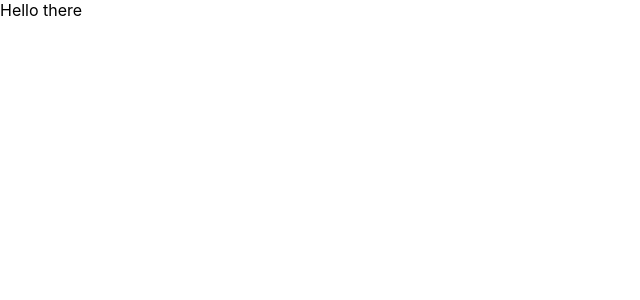
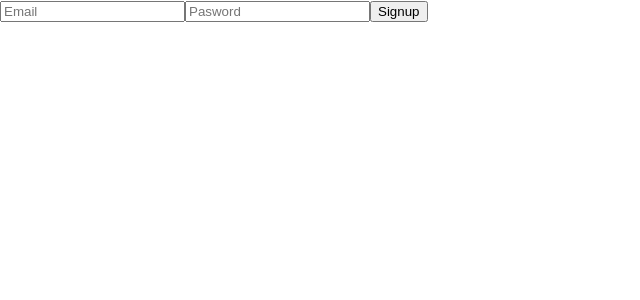
Before and after one commit to itsrojasleon/react-node-blog, a React (Create React App) app in the folder blog-client/: page / in a window 1280 px wide. Shown: the top 300 px of the page, without its empty margins (0-640 px from the left). Built offline with nearby package versions, Linux system fonts and the light colour scheme.

Commit message:
Making a post request to the API

```diff
--- a/blog-client/src/context/AuthContext.js
+++ b/blog-client/src/context/AuthContext.js
@@ -12,9 +12,11 @@ const authReducer = (state, action) => {
 
 const signup = dispatch => async ({ email, password }) => {
   try {
+    console.log('okokokokok');
     const response = await blogApi.post('/signup', { email, password });
     dispatch({ type: 'signup', payload: response.data.token });
   } catch (err) {
+    console.log('Upsss');
     dispatch({ type: 'error', payload: err });
   }
 };
--- a/blog-client/src/screens/IndexScreen.js
+++ b/blog-client/src/screens/IndexScreen.js
@@ -1,9 +1,25 @@
-import React, { useContext } from 'react';
+import React, { useContext, useState } from 'react';
 import { Context as AuthContext } from '../context/AuthContext';
 
 const IndexScreen = () => {
-  const { state } = useContext(AuthContext);
+  const { state, signup } = useContext(AuthContext);
+  const [email, setEmail] = useState('');
+  const [password, setPassword] = useState('');
   console.log(state);
-  return <div>Hello there</div>;
+  return (
+    <div>
+      <input
+        type="text"
+        placeholder="Email"
+        onChange={e => setEmail(e.target.value)}
+      />
+      <input
+        type="password"
+        placeholder="Pasword"
+        onChange={e => setPassword(e.target.value)}
+      />
+      <button onClick={() => signup({ email, password })}>Signup</button>
+    </div>
+  );
 };
 export default IndexScreen;
```
Also changed, not shown: 1 other file (tests, documents, lock files or other folders).
